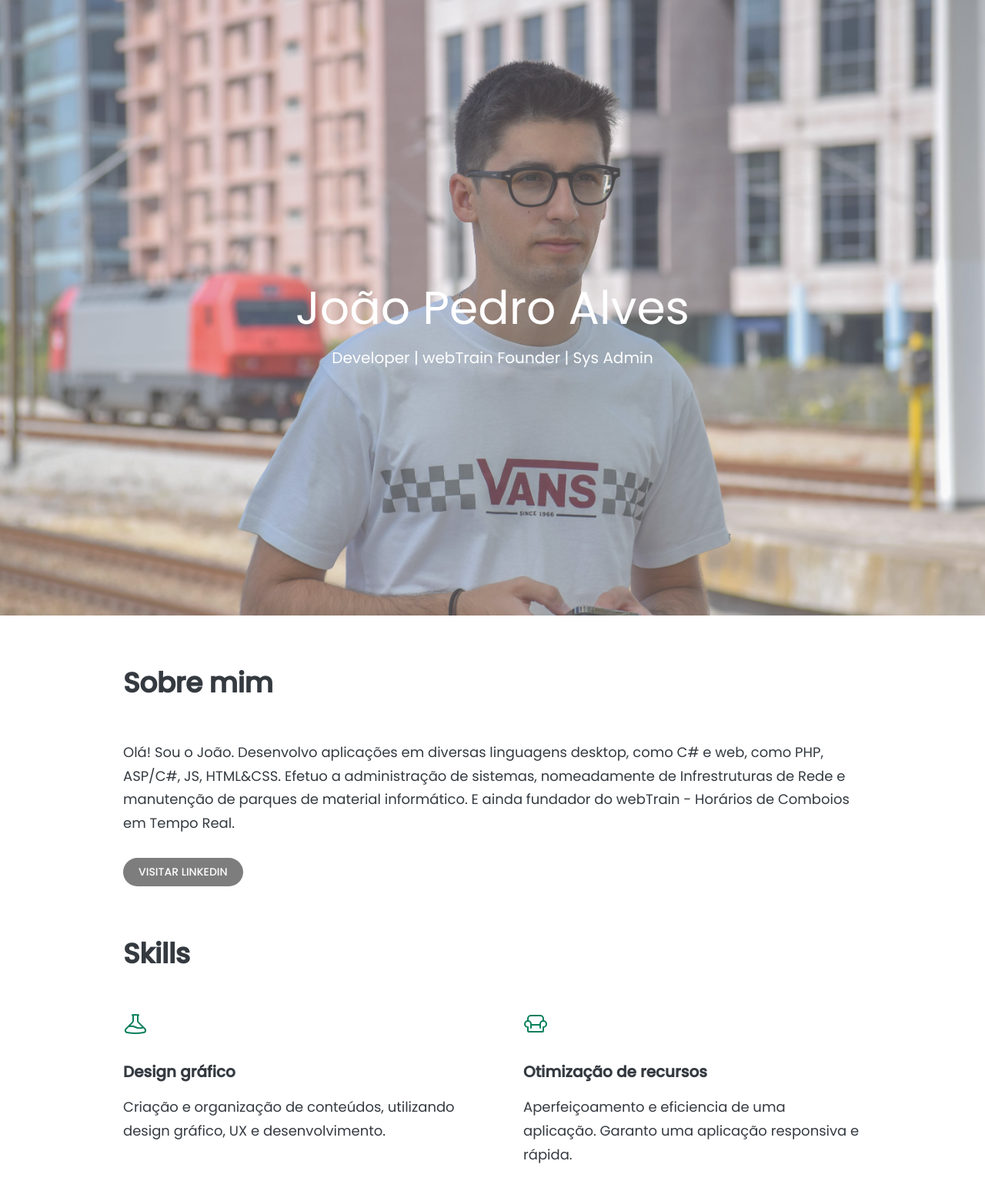
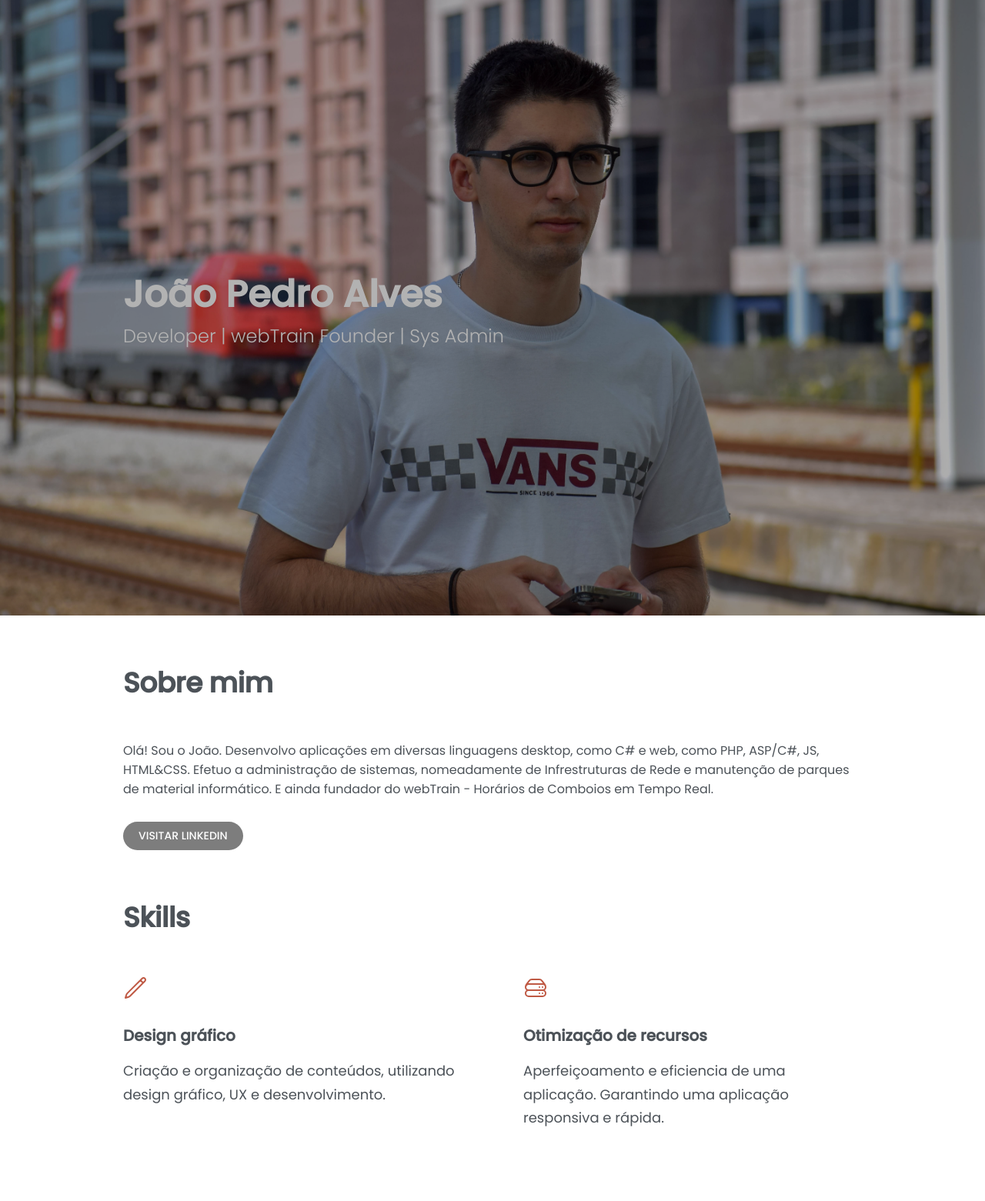
Before and after one commit to jlopesal02/biopage, a plain HTML site: page index.html in a window 1280 px wide. Shown: the top 1561 px of the page at 77% size. Drawn offline with Linux system fonts and the light colour scheme.

Commit message:
Add files via upload

```diff
--- a/index.html
+++ b/index.html
@@ -4,21 +4,21 @@
   <meta charset="UTF-8">
   <title>&copy; João Pedro Alves</title>
   <meta content="width=device-width, initial-scale=1.0" name="viewport">
-
   <link rel="preconnect" href="https://fonts.googleapis.com">
   <link rel="preconnect" href="https://fonts.gstatic.com" crossorigin>
   <link href="https://fonts.googleapis.com/css2?family=Poppins:wght@200;300;400;500&display=swap" rel="stylesheet">
-
   <link href="./style.css" rel="stylesheet">
 </head>
 
 <body>
-    <div class="camada-header"></div>
-    <div class="display-table">
-      <div class="table-cell">
-        <div class="header">
-          <p class="header-name">João Pedro Alves</p>
-          <p class="header-areas">Developer | webTrain Founder | Sys Admin</strong></p>
+    <div id="home" class="intro route bg-image" style="background-image: url(./joao-alves.jpg)">
+      <div class="overlay-itro"></div>
+      <div class="intro-content display-table">
+        <div class="table-cell">
+          <div class="container">
+            <h1 class="intro-title">João Pedro Alves</h1>
+            <p class="intro-subtitle">Developer | webTrain Founder | Sys Admin</p>
+          </div>
         </div>
       </div>
     </div>
@@ -32,34 +32,31 @@
 
       <a href="https://www.linkedin.com/in/joaoalves0217/" class="btn">Visitar LinkedIn</a>
 
-
       <h2 class="title">Skills</h2>
       <div class="grid-2-cols">
         <div>
-          <svg xmlns="http://www.w3.org/2000/svg" fill="none" viewBox="0 0 24 24" stroke-width="1.5" stroke="currentColor" class="features-icon">
-            <path stroke-linecap="round" stroke-linejoin="round" d="M9.75 3.104v5.714a2.25 2.25 0 01-.659 1.591L5 14.5M9.75 3.104c-.251.023-.501.05-.75.082m.75-.082a24.301 24.301 0 014.5 0m0 0v5.714c0 .597.237 1.17.659 1.591L19.8 15.3M14.25 3.104c.251.023.501.05.75.082M19.8 15.3l-1.57.393A9.065 9.065 0 0112 15a9.065 9.065 0 00-6.23-.693L5 14.5m14.8.8l1.402 1.402c1.232 1.232.65 3.318-1.067 3.611A48.309 48.309 0 0112 21c-2.773 0-5.491-.235-8.135-.687-1.718-.293-2.3-2.379-1.067-3.61L5 14.5" />
+          <svg xmlns="http://www.w3.org/2000/svg" fill="none" viewBox="0 0 24 24" stroke-width="1.5" stroke="currentColor" class="icons">
+            <path stroke-linecap="round" stroke-linejoin="round" d="M16.862 4.487l1.687-1.688a1.875 1.875 0 112.652 2.652L6.832 19.82a4.5 4.5 0 01-1.897 1.13l-2.685.8.8-2.685a4.5 4.5 0 011.13-1.897L16.863 4.487zm0 0L19.5 7.125" />
           </svg>
 
-          <p class="features-title">Design gráfico</p>
-          <p class="features-text">
+          <p class="skills-title">Design gráfico</p>
+          <p class="skills-text">
             Criação e organização de conteúdos, utilizando design gráfico, UX e desenvolvimento.
           </p>
         </div>
 
         <div>
-          <svg xmlns="http://www.w3.org/2000/svg" class="features-icon" viewBox="0 0 256 256"><line x1="80" y1="136" x2="176" y2="136" fill="none" stroke-linecap="round" stroke-linejoin="round" stroke-width="16"></line>
-            <path d="M48,96V72A32,32,0,0,1,80,40h96a32,32,0,0,1,32,32V96" fill="none" stroke-linecap="round" stroke-linejoin="round" stroke-width="16"></path><path d="M80,168V128a32,32,0,1,0-32,32h0v40a8,8,0,0,0,8,8H200a8,8,0,0,0,8-8V160h0a32,32,0,1,0-32-32v40" fill="none" stroke-linecap="round" stroke-linejoin="round" stroke-width="16"></path>
+          <svg xmlns="http://www.w3.org/2000/svg" fill="none" viewBox="0 0 24 24" stroke-width="1.5" stroke="currentColor" class="icons">
+            <path stroke-linecap="round" stroke-linejoin="round" d="M5.25 14.25h13.5m-13.5 0a3 3 0 01-3-3m3 3a3 3 0 100 6h13.5a3 3 0 100-6m-16.5-3a3 3 0 013-3h13.5a3 3 0 013 3m-19.5 0a4.5 4.5 0 01.9-2.7L5.737 5.1a3.375 3.375 0 012.7-1.35h7.126c1.062 0 2.062.5 2.7 1.35l2.587 3.45a4.5 4.5 0 01.9 2.7m0 0a3 3 0 01-3 3m0 3h.008v.008h-.008v-.008zm0-6h.008v.008h-.008v-.008zm-3 6h.008v.008h-.008v-.008zm0-6h.008v.008h-.008v-.008z" />
           </svg>
 
-          <p class="features-title">
+          <p class="skills-title">
             Otimização de recursos
           </p>
-          <p class="features-text">
-            Aperfeiçoamento e eficiencia de uma aplicação. Garanto uma aplicação responsiva e rápida.
+          <p class="skills-text">
+            Aperfeiçoamento e eficiencia de uma aplicação. Garantindo uma aplicação responsiva e rápida.
           </p>
         </div>
-
-
       </div>
     </section>
 
@@ -83,7 +80,6 @@
         <p class="data">janeiro 2018 - março 2018</p>
         <p class="texto">IT Programs Developer</p>
       </div>
-
     </section>
 
     <section>
@@ -102,27 +98,24 @@
       </div>
 
       <div class="exp-row">
-        <h3 class="empresa">Escola Profissional de Tecnologia Digital <span class="local">| Lisboa, Portugal</span></h3>
+        <h3 class="empresa">Escola Prof. de Tecnologia Digital <span class="local">| Lisboa, Portugal</span></h3>
         <p class="data">setembro 2016 - julho 2019</p>
         <p class="texto">Técnico de Programação e Gestão de Sistemas Informáticos (TGPSI)</p>
       </div>
 
     </section>
 
-    <section class="testimonial-section">
-        <div class="testimonial-box">
-          <h2 class="webtrain">O webTrain</h2>
-          <blockquote class="testimonial-text">
-            "Não existia nenhuma plataforma multi-dispositivo com informação atualizada em tempo real. Simples de utilizar e focada no utilizador. (...)"
-          </blockquote>
-          <p class="testimonial-author">&mdash; Jorge Lopes, utilizador da plataforma.</p>
-        </div>
+    <section class="webtrain-section">
+      <div class="webtrain-box">
+        <h2 class="webtrain">O webTrain</h2>
+        <p class="webtrain-text">"Não existia nenhuma plataforma multi-dispositivo com informação atualizada em tempo real. Simples de utilizar e focada no utilizador. (...)"</p>
+        <p>&mdash; Jorge Lopes, utilizador da plataforma.</p>
+      </div>
     </section>
 
     <footer>
       Copyright &copy; 2023 João Pedro Alves
     </footer>
   </div>
-
 </body>
 </html>
--- a/style.css
+++ b/style.css
@@ -1,14 +1,14 @@
+/*
+Author: João Pedro Alves
+*/
 * {
   margin: 0;
   padding: 0;
-  box-sizing: border-box;
 }
-
 
 body {
   font-family: 'Poppins', sans-serif;
-  color: #343a40;
-  border-bottom: 10px solid  #087f5b;
+  color: #4c5258;
 }
 
 .container {
@@ -26,6 +26,52 @@ h2 {
   letter-spacing: -0.5px;
 }
 
+.intro {
+  height: 100vh;
+  position: relative;
+  color: #fff;
+}
+
+.intro .overlay-itro {
+  background-color: rgba(0, 0, 0, 0.6);
+  position: absolute;
+  top: 0;
+  left: 0px;
+  padding: 0;
+  height: 100%;
+  width: 100%;
+  opacity: .5;
+}
+
+.bg-image {
+  background-repeat: no-repeat;
+  background-attachment: fixed;
+  background-size: cover;
+  background-position: center center;
+}
+
+.display-table {
+  width: 100%;
+  height: 100%;
+  display: table;
+}
+
+.table-cell {
+  display: table-cell;
+  vertical-align: middle;
+}
+
+.intro .intro-title {
+  color: #fff;
+  font-weight: 600;
+  font-size: 3rem;
+}
+
+.intro .intro-subtitle {
+  font-size: 1.5rem;
+  font-weight: 300;
+}
+
 .grid-2-cols {
   display: grid;
   grid-template-columns: repeat(2, 1fr);
@@ -37,20 +83,20 @@ img {
     border-radius: 12px;
 }
 
-.features-icon {
-  stroke: #087f5b;
+.icons {
+  stroke: #bf5944;
   width: 32px;
   height: 32px;
   margin-bottom: 24px;
 }
 
-.features-title {
+.skills-title {
   margin-bottom: 16px;
   font-size: 20px;
   font-weight: 600;
 }
 
-.features-text {
+.skills-text {
   font-size: 18px;
   line-height: 1.7;
 
@@ -62,8 +108,11 @@ img {
   padding-top: 20px;
 }
 
-.testimonial-section {
-  background: rgb(44,193,147);
+.webtrain {
+  font-weight: 450;
+}
+
+.webtrain-section {
   background: linear-gradient(90deg, rgba(44,193,147,1) 0%, rgba(167,167,222,1) 35%, rgba(180,92,92,1) 100%);
   color: #fff;
   padding: 24px;
@@ -71,17 +120,17 @@ img {
   margin-top: 100px;
 }
 
-.testimonial-box {
+.webtrain-box {
   grid-column: 2 / -1;
   align-self: center;
 }
 
-.testimonial-box h2 {
+.webtrain-box h2 {
   margin-bottom: 24px;
   font-size: 24px;
 }
 
-.testimonial-text {
+.webtrain-text {
   font-style: italic;
   margin-bottom: 24px;
   font-size: 18px;
@@ -98,83 +147,6 @@ footer {
   font-size: 14px;
 }
 
-.header {
-  height: 100vh;
-  position: relative;
-  color: #fff;
-}
-
-.image {
-  background-repeat: no-repeat;
-  background-attachment: fixed;
-  background-size: cover;
-  background-position: center center;
-}
-
-.camada-header {
-  position: absolute;
-  top: 0;
-  left: 0px;
-  padding: 0;
-  height: 100%;
-  width: 100%;
-
-}
-
-.camada-header::before {
-  background-color: rgba(0, 0, 0, 0.6);
-  opacity: .9;
-}
-
-.header {
-  position: relative;
-  height: 100vh;
-  width: 100%;
-  display: flex;
-  align-items: center;
-  justify-content: center;
-}
-
-.header::before {
-  content: "";
-  background-image: url('./joao-alves.jpg');
-  background-size: cover;
-  position: absolute;
-  top: 0px;
-  right: 0px;
-  bottom: 0px;
-  left: 0px;
-  opacity: 0.75;
-}
-
-.display-table {
-  width: 100%;
-  height: 100%;
-  display: table;
-}
-
-.table-cell {
-  display: table-cell;
-  vertical-align: middle;
-}
-
-.header-name {
-  position: absolute;
-  font-size: 60px;
-  color: #fff;
-  line-height: 0.9;
-  text-align: center;
-}
-
-.header-areas {
-  position: absolute;
-  margin-top: 130px;
-  font-size: 20px;
-  color: #fff;
-  line-height: 0.9;
-  text-align: center;
-}
-
 .title {
   padding-top:60px;
 }
@@ -183,10 +155,6 @@ footer {
   font-size: 20px;
   font-weight: 300;
   color: dimgrey;
-}
-
-.webtrain {
-  font-weight: 450;
 }
 
 .btn:link,
@@ -213,7 +181,6 @@ footer {
   background-color: ghostwhite;
   border-top-right-radius: 100px;
   border-bottom-right-radius: 100px;
-  background: rgb(178,194,224);
   background: linear-gradient(90deg, rgba(178,194,224,1) 0%, rgba(180,165,118,1) 100%);
 }
 
@@ -244,3 +211,35 @@ footer {
   font-size: 13px;
   font-weight: 400;
 }
+
+footer {
+  padding-top: 40px;
+}
+
+@media (max-width: 1024px) {
+  .bg-image {
+    background-attachment: scroll;
+  }
+}
+
+@media only screen and (max-width: 1000px) {
+  .intro-title, .intro-subtitle, footer  {
+    margin-left: 100px;
+  }
+  section {
+    width: 50%;
+    margin: auto;
+    margin-left: 100px;
+  }
+}
+
+@media only screen and (max-width: 700px) {
+  .intro-title, .intro-subtitle, footer  {
+    margin-left: 40px;
+  }
+  section {
+    width: 50%;
+    margin: auto;
+    margin-left: 40px;
+  }
+}
```
